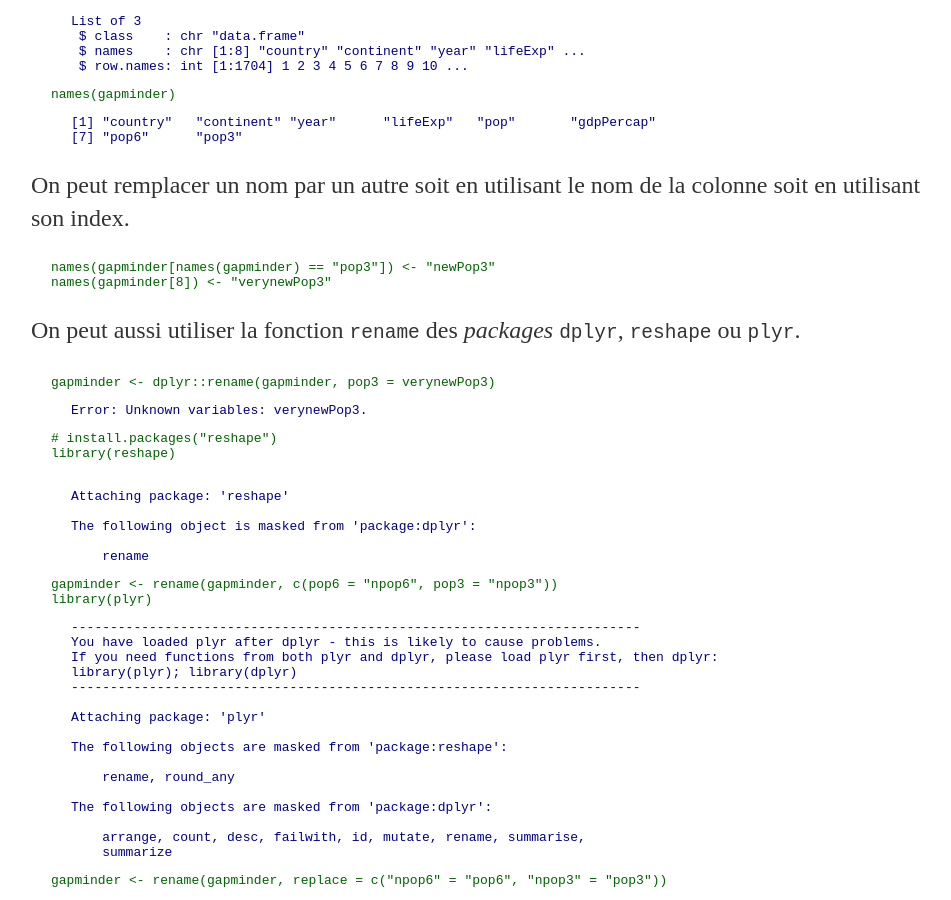
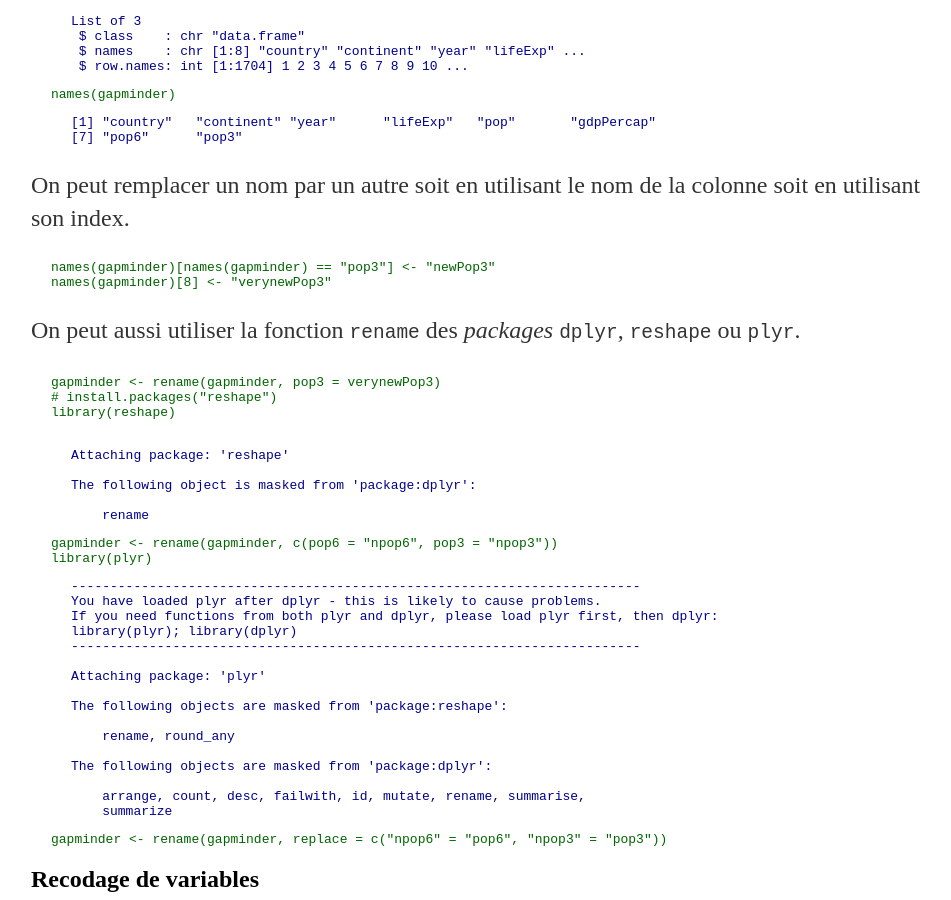
Before and after one commit to dhaine/clinicR, a Jekyll site: the page built from src/20150423-datamgt.md, in a window 1280 px wide and 900 px high, scrolled down 1878 px. Shown: the whole window, without its empty margins (161-1112 px from the left). Built offline with Jekyll 4.4.1, drawn with Linux system fonts in a browser that asks for light colours; nearby versions of some CDN libraries; library files that are not in the unit come from our copies.

Commit message:
Fix typos.

````diff
--- a/src/20150423-datamgt.Rmd
+++ b/src/20150423-datamgt.Rmd
@@ -62,15 +62,15 @@ On peut remplacer un nom par un autre soit en utilisant le nom de la colonne
 soit en utilisant son index.
 
 ```{r rename-base}
-names(gapminder[names(gapminder) == "pop3"]) <- "newPop3"
-names(gapminder[8]) <- "verynewPop3"
+names(gapminder)[names(gapminder) == "pop3"] <- "newPop3"
+names(gapminder)[8] <- "verynewPop3"
 ```
 
 On peut aussi utiliser la fonction `rename` des *packages* `dplyr`, `reshape` ou
 `plyr`.
 
 ```{r rename-hadley}
-gapminder <- dplyr::rename(gapminder, pop3 = verynewPop3)
+gapminder <- rename(gapminder, pop3 = verynewPop3)
 # install.packages("reshape")
 library(reshape)
 gapminder <- rename(gapminder, c(pop6 = "npop6", pop3 = "npop3"))
--- a/src/20150423-datamgt.md
+++ b/src/20150423-datamgt.md
@@ -125,23 +125,15 @@ On peut remplacer un nom par un autre soit en utilisant le nom de la colonne
 soit en utilisant son index.
 
 
-<pre class='in'><code>names(gapminder[names(gapminder) == "pop3"]) <- "newPop3"
-names(gapminder[8]) <- "verynewPop3"</code></pre>
+<pre class='in'><code>names(gapminder)[names(gapminder) == "pop3"] <- "newPop3"
+names(gapminder)[8] <- "verynewPop3"</code></pre>
 
 On peut aussi utiliser la fonction `rename` des *packages* `dplyr`, `reshape` ou
 `plyr`.
 
 
-<pre class='in'><code>gapminder <- dplyr::rename(gapminder, pop3 = verynewPop3)</code></pre>
-
-
-
-<div class='out'><pre class='out'><code>Error: Unknown variables: verynewPop3.
-</code></pre></div>
-
-
-
-<pre class='in'><code># install.packages("reshape")
+<pre class='in'><code>gapminder <- rename(gapminder, pop3 = verynewPop3)
+# install.packages("reshape")
 library(reshape)</code></pre>
 
 
````
